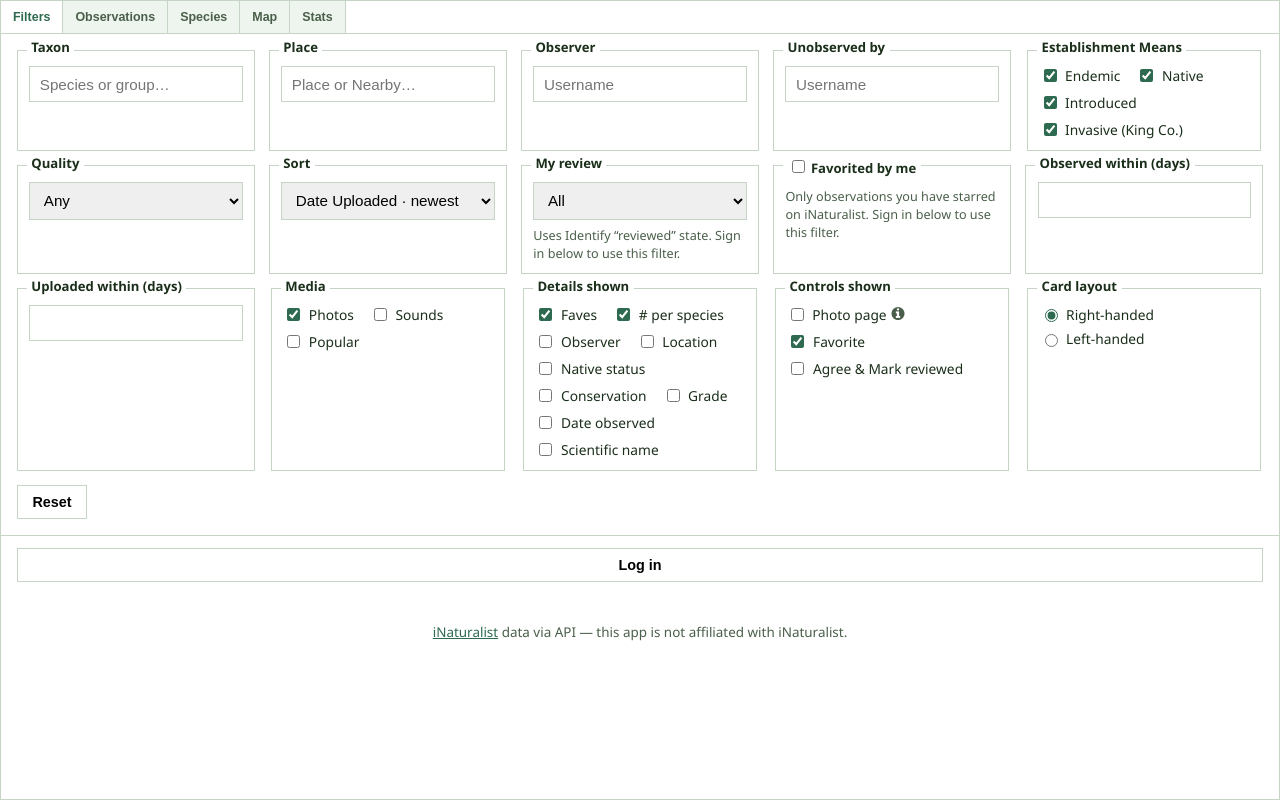
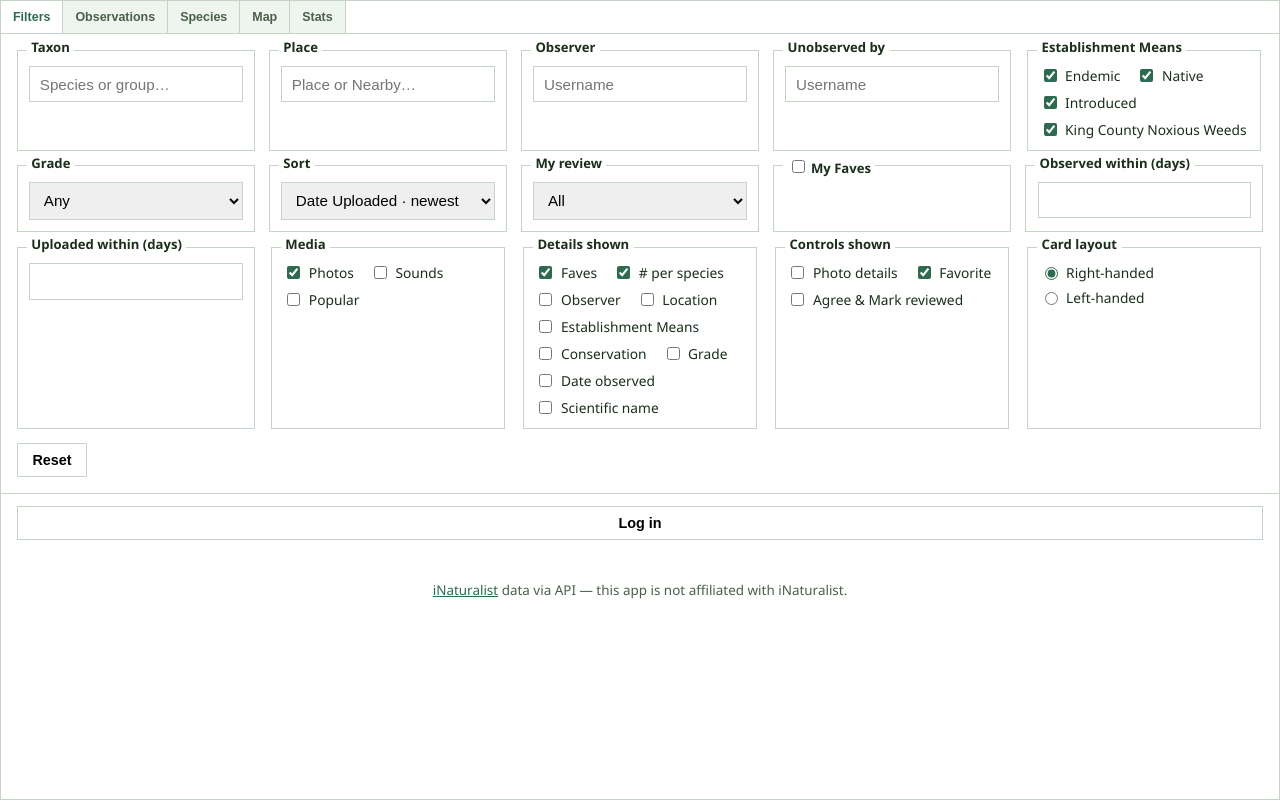
Before and after one commit to nebotron/inat-tools, a website: page explorer/index.html in a window 1280 px wide. Drawn offline with nearby package versions, Linux system fonts and the light colour scheme.

Commit message:
Text cleanup

```diff
--- a/explorer/index.html
+++ b/explorer/index.html
@@ -73,12 +73,12 @@
                   <label class="card-meta-label"><input type="checkbox" id="filter-est-endemic" checked /> Endemic</label>
                   <label class="card-meta-label"><input type="checkbox" id="filter-est-native" checked /> Native</label>
                   <label class="card-meta-label"><input type="checkbox" id="filter-est-introduced" checked /> Introduced</label>
-                  <label class="card-meta-label"><input type="checkbox" id="filter-est-invasive" checked /> Invasive (King Co.)</label>
+                  <label class="card-meta-label"><input type="checkbox" id="filter-est-invasive" checked /> King County Noxious Weeds</label>
                 </div>
               </fieldset>
 
               <div class="field">
-                <label for="quality-grade">Quality</label>
+                <label for="quality-grade">Grade</label>
                 <select id="quality-grade">
                   <option value="">Any</option>
                   <option value="research">Research</option>
@@ -104,15 +104,13 @@
                   <option value="all" selected>All</option>
                   <option value="unreviewed">Unreviewed by me</option>
                 </select>
-                <p class="field-hint muted">Uses Identify “reviewed” state. Sign in below to use this filter.</p>
               </div>
 
               <div class="field">
                 <label class="card-meta-label">
                   <input type="checkbox" id="filter-faved-by-me" />
-                  Favorited by me
+                  My Faves
                 </label>
-                <p class="field-hint muted">Only observations you have starred on iNaturalist. Sign in below to use this filter.</p>
               </div>
 
               <div class="field">
@@ -141,7 +139,7 @@
                   <label class="card-meta-label"><input type="checkbox" id="meta-species-count" checked /> # per species</label>
                   <label class="card-meta-label"><input type="checkbox" id="meta-observer" /> Observer</label>
                   <label class="card-meta-label"><input type="checkbox" id="meta-location" /> Location</label>
-                  <label class="card-meta-label"><input type="checkbox" id="meta-native-status" /> Native status</label>
+                  <label class="card-meta-label"><input type="checkbox" id="meta-native-status" /> Establishment Means</label>
                   <label class="card-meta-label"><input type="checkbox" id="meta-conservation-status" /> Conservation</label>
                   <label class="card-meta-label"><input type="checkbox" id="meta-grade" /> Grade</label>
                   <label class="card-meta-label"><input type="checkbox" id="meta-obs-date" /> Date observed</label>
@@ -152,13 +150,7 @@
               <fieldset class="months-fieldset card-meta-fieldset">
                 <legend>Controls shown</legend>
                 <div class="card-meta-checks">
-                  <label class="card-meta-label card-meta-label--with-icon">
-                    <input type="checkbox" id="meta-photo-page" />
-                    Photo page
-                    <span class="card-meta-label-icon" title="Adds a button on each card that opens the iNaturalist photo page for the first image (new tab).">
-                      <i class="fa fa-info-circle" aria-hidden="true"></i>
-                    </span>
-                  </label>
+                  <label class="card-meta-label"><input type="checkbox" id="meta-photo-page" />Photo details</label>
                   <label class="card-meta-label"><input type="checkbox" id="meta-favorite-control" checked /> Favorite</label>
                   <label class="card-meta-label"><input type="checkbox" id="meta-identify-controls" /> Agree &amp; Mark reviewed</label>
                 </div>
```
